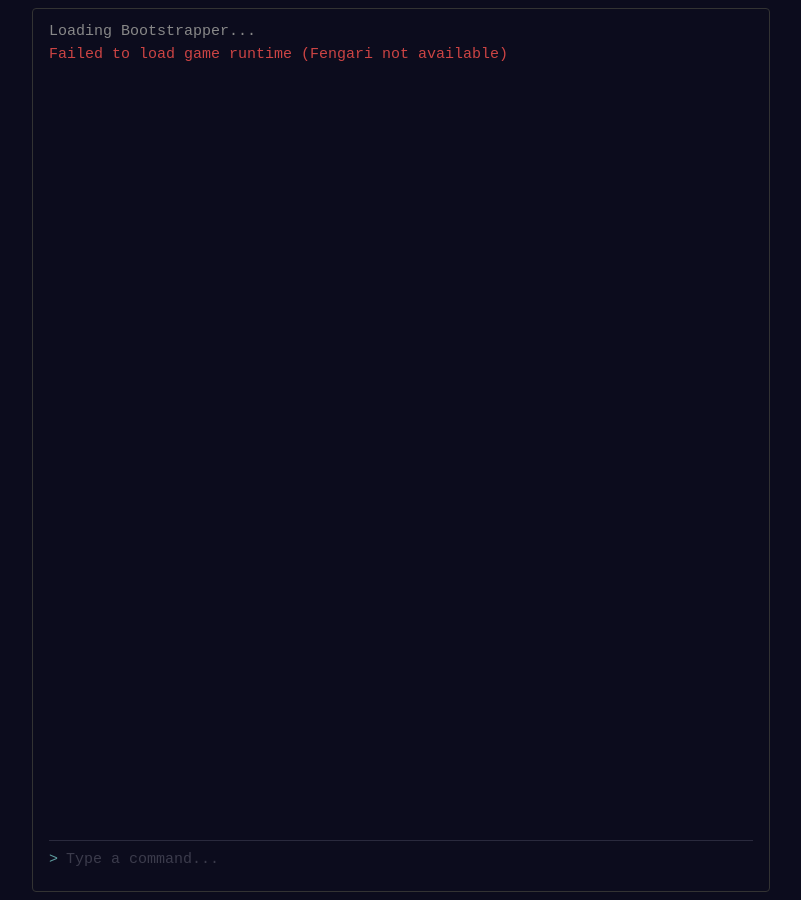
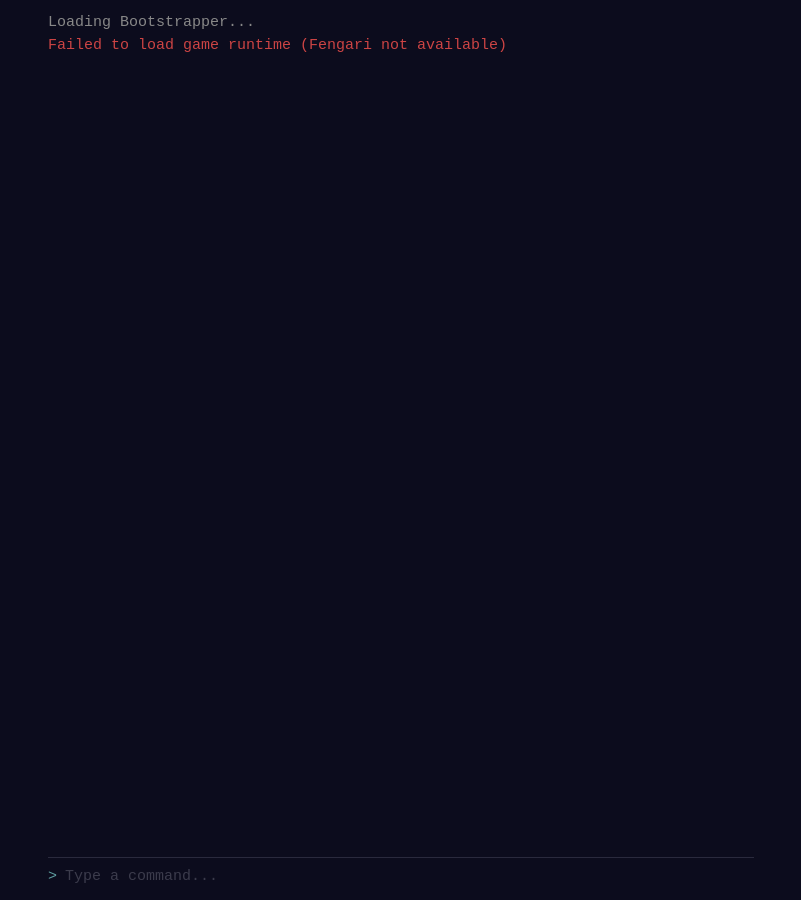
Before and after one commit to WayneWalterBerry/WayneWalterBerry.github.io, a Jekyll site: the page play/index.html, which Jekyll copies as it is, in a window 1280 px wide. Shown: the whole page, without its empty margins (239-1040 px from the left). Built offline with Jekyll 4.4.1, drawn with Linux system fonts in a browser that asks for light colours.

Commit message:
deploy: BUG-065 container contents + BUG-066 parser safety

```diff
--- a/play/index.html
+++ b/play/index.html
@@ -13,14 +13,13 @@
             --fg: #c8c8d0;
             --dim: #6a6a7a;
             --prompt: #5f9ea0;
-            --echo: #00e0e0;
+            --echo: #7a7a8a;
             --error: #cc4444;
             --border: #2a2a3d;
         }
 
         html, body {
             height: 100%;
-            overflow: hidden;
             background: var(--bg);
             color: var(--fg);
             font-family: 'Courier New', Consolas, 'Liberation Mono', monospace;
@@ -31,19 +30,15 @@
         #terminal {
             display: flex;
             flex-direction: column;
-            height: calc(100% - 16px);
+            height: 100vh;
             max-width: 82ch;
-            margin: 8px auto;
+            margin: 0 auto;
             padding: 12px 16px;
-            padding-bottom: max(20px, env(safe-area-inset-bottom, 16px));
-            border: 1px solid #333;
-            border-radius: 4px;
         }
 
         #output {
             flex: 1;
             overflow-y: auto;
-            overflow-x: hidden;
             padding-bottom: 8px;
             scrollbar-width: thin;
             scrollbar-color: var(--border) var(--bg);
@@ -62,16 +57,6 @@
         .input-echo {
             color: var(--echo);
             white-space: pre-wrap;
-        }
-
-        .input-prompt {
-            color: #888;
-            font-weight: bold;
-        }
-
-        .output-line strong {
-            font-weight: bold;
-            color: #e0e0e0;
         }
 
         .error-line {
```
Also changed, not shown: 2 other files.
